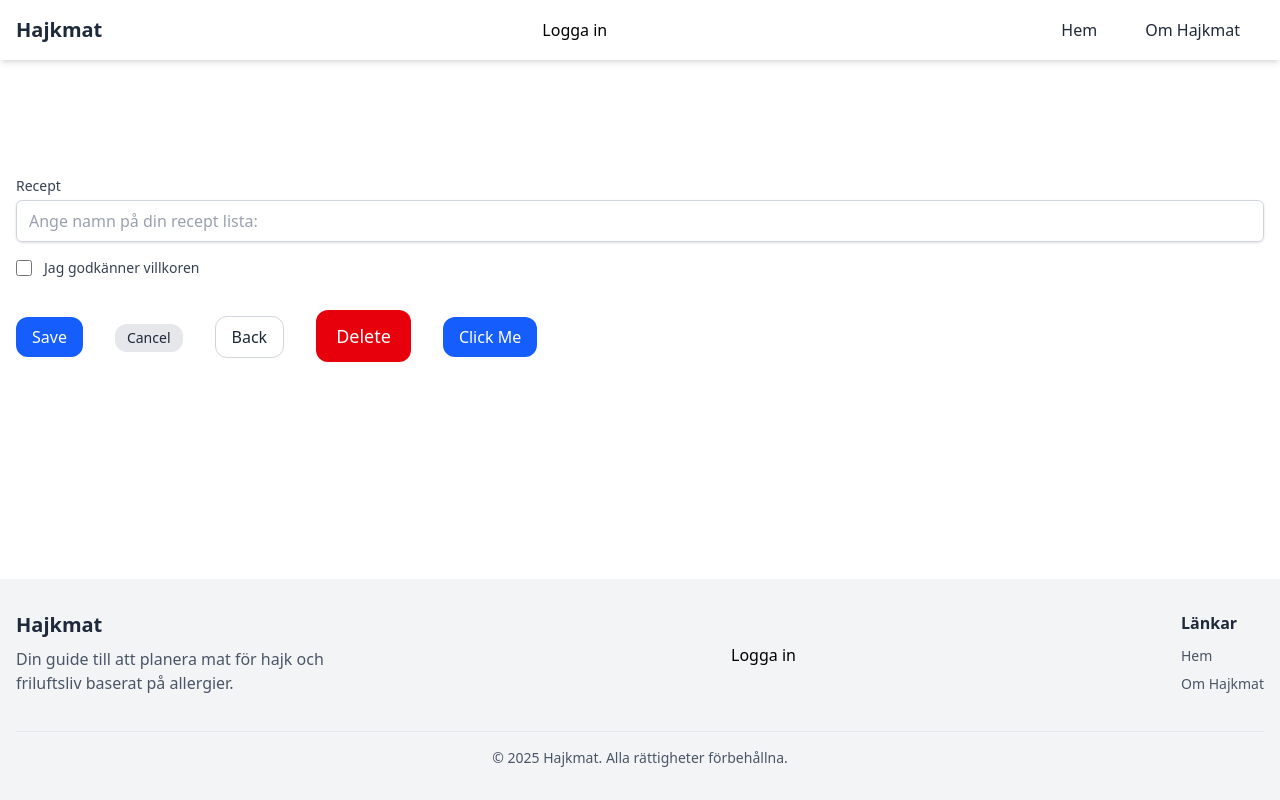
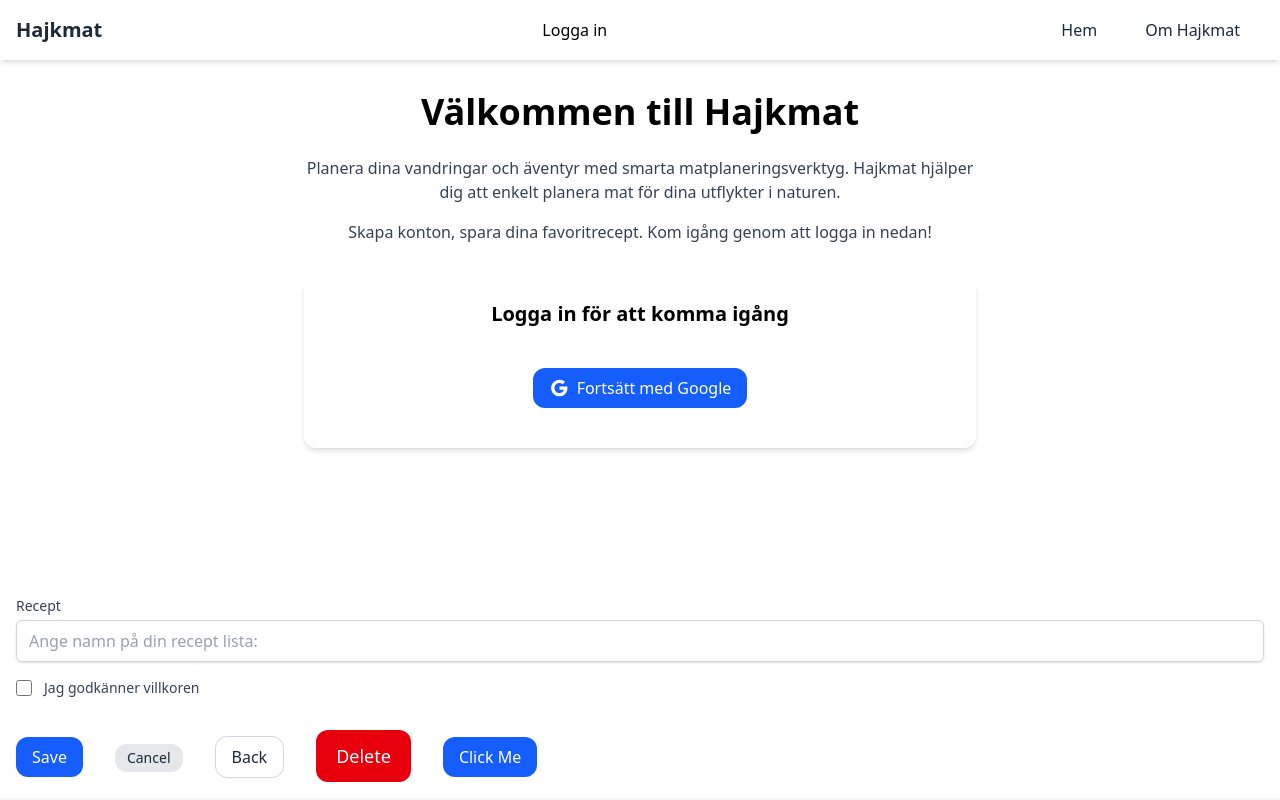
Before and after one commit to chas-academy/u09-business-project-hajkmat, a React (Vite) app in the folder frontend/hajkmat-frontend/: page / in a window 1280 px wide. Shown: the top 800 px of the page. Built offline with nearby package versions, Linux system fonts and the light colour scheme.

Commit message:
Feat: design mainpage when logged out

```diff
--- a/frontend/hajkmat-frontend/src/App.tsx
+++ b/frontend/hajkmat-frontend/src/App.tsx
@@ -1,8 +1,9 @@
 import { useState } from 'react';
-import { BrowserRouter as Router } from 'react-router-dom';
+import { BrowserRouter as Router, Routes, Route, Navigate } from 'react-router-dom';
 import Header from './components/Header/Header';
 import Footer from './components/Footer/Footer';
 import TitleUpdater from './components/TitleUpdater';
+import Home from './components/Main/Home/Home';
 import TextInput from './components/formcomponents/TextInput';
 import Checkbox from './components/formcomponents/Checkbox';
 import Button from './components/component/Button';
@@ -19,6 +20,11 @@
         <Header />
         <main className="flex-grow">
           {/* Your page content goes here */}
+          <Routes>
+            {/* Make Home the default route */}
+            <Route path="/" element={<Home />} />
+            <Route path="*" element={<Navigate to="/" replace />} />
+          </Routes>{' '}
           <Image alt="Profile" rounded="full" width={100} height={100} />
           <form>
             <TextInput
@@ -35,7 +41,6 @@
               onChange={setIsChecked}
             />
           </form>
-
           <Button variant="primary">Save</Button>
           <Button variant="secondary" size="small">
             Cancel
--- a/frontend/hajkmat-frontend/src/components/Main/Home/Home.tsx
+++ b/frontend/hajkmat-frontend/src/components/Main/Home/Home.tsx
@@ -1,12 +1,57 @@
 import { useDocumentTitle } from '../../../hooks/useDocumentTitle';
+import { useState } from 'react';
+import Button from '../../component/Button';
 
 const Home = () => {
   useDocumentTitle('Matplaneraren');
+  const [isLoading, setIsLoading] = useState<boolean>(false);
+
+  const handleGoogleLogin = async () => {
+    setIsLoading(true);
+    try {
+      window.location.href = '/api/auth/google';
+    } catch (error) {
+      console.error('Login failed:', error);
+      setIsLoading(false);
+    }
+  };
 
   return (
     <div className="container mx-auto px-4 py-8">
-      <h1 className="text-2xl font-bold mb-4">Välkommen till Hajkmat</h1>
-      {/* Rest of your home page content */}
+      <div className="max-w-2xl mx-auto text-center">
+        <h1 className="text-3xl md:text-4xl font-bold mb-6">Välkommen till Hajkmat</h1>
+
+        <div className="mb-8 text-gray-700">
+          <p className="mb-4">
+            Planera dina vandringar och äventyr med smarta matplaneringsverktyg. Hajkmat hjälper dig
+            att enkelt planera mat för dina utflykter i naturen.
+          </p>
+          <p>Skapa konton, spara dina favoritrecept. Kom igång genom att logga in nedan!</p>
+        </div>
+
+        <div className="bg-white p-6 rounded-xl shadow-md">
+          <h2 className="text-xl font-semibold mb-6">Logga in för att komma igång</h2>
+
+          <div className="space-y-4">
+            <Button
+              onClick={handleGoogleLogin}
+              disabled={isLoading}
+              variant="primary"
+              size="medium"
+            >
+              <div className="flex items-center justify-center w-full">
+                <svg className="w-5 h-5 mr-2" viewBox="0 0 24 24">
+                  <path
+                    fill="currentColor"
+                    d="M12.545,10.239v3.821h5.445c-0.712,2.315-2.647,3.972-5.445,3.972c-3.332,0-6.033-2.701-6.033-6.032s2.701-6.032,6.033-6.032c1.498,0,2.866,0.549,3.921,1.453l2.814-2.814C17.503,2.988,15.139,2,12.545,2C7.021,2,2.543,6.477,2.543,12s4.478,10,10.002,10c8.396,0,10.249-7.85,9.426-11.748L12.545,10.239z"
+                  />
+                </svg>
+                Fortsätt med Google
+              </div>
+            </Button>
+          </div>
+        </div>
+      </div>
     </div>
   );
 };
```
